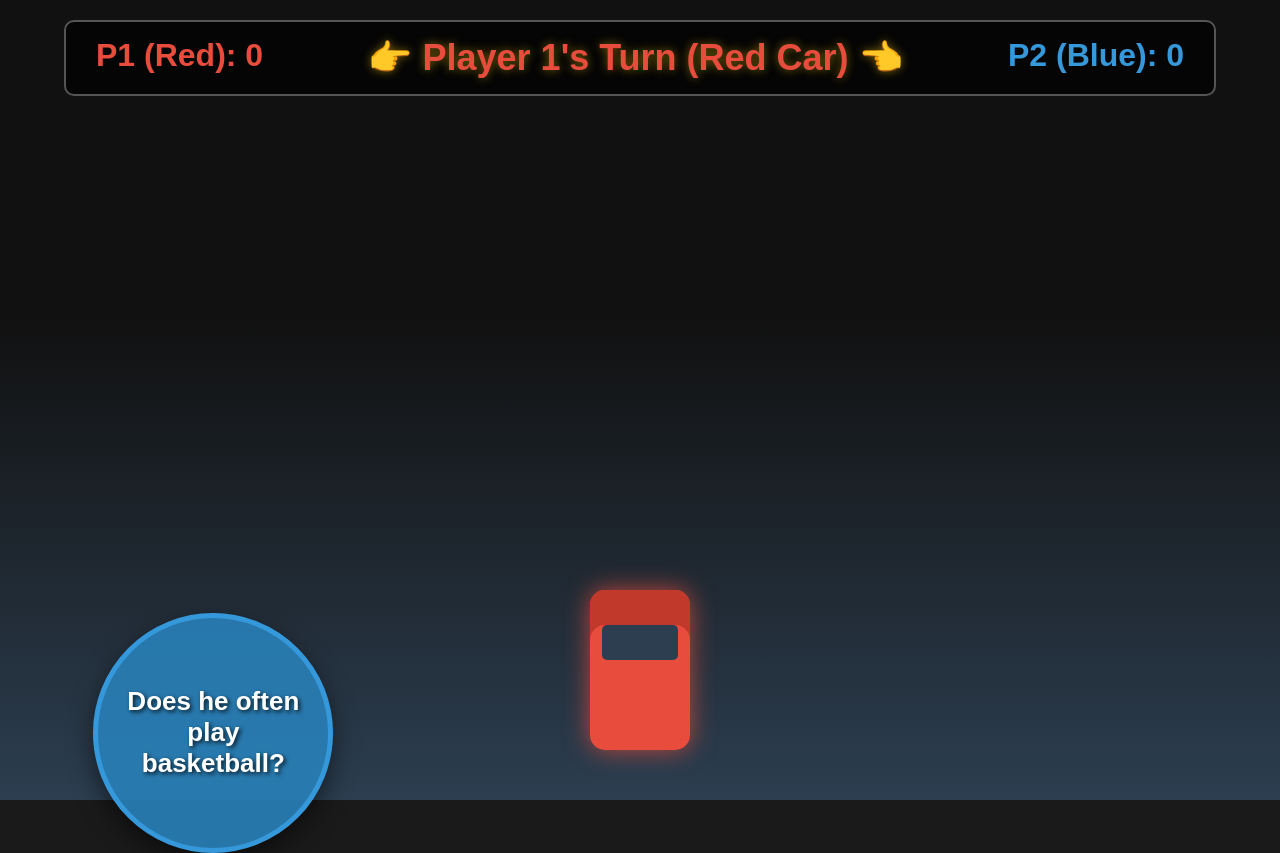
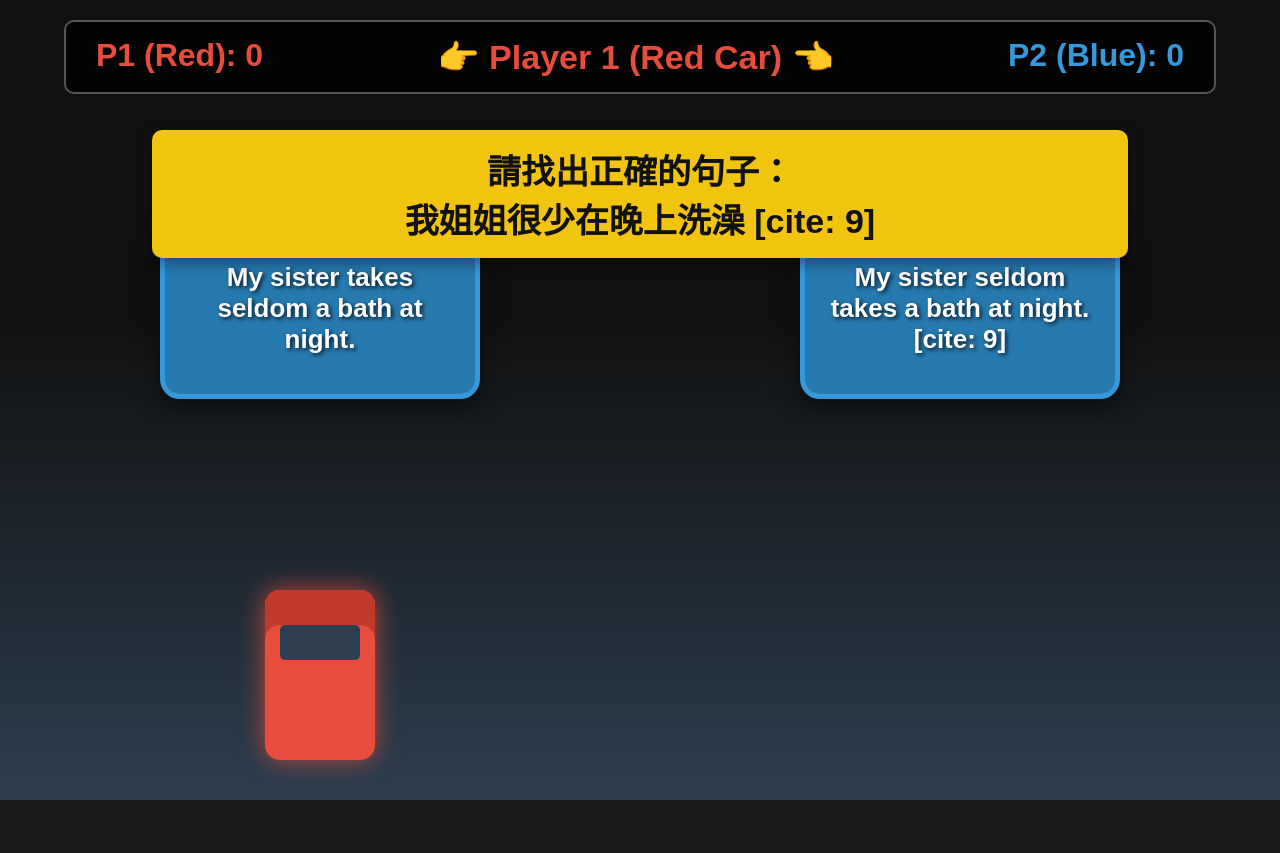
Before and after one commit to junglin0916/frequency-freeway, a plain HTML site: page index.html in a window 1280 px wide. After the commit the page ends 800 px from the top, so only its background shows below. Drawn offline with Linux system fonts and the light colour scheme.

Commit message:
Update index.html

```diff
--- a/index.html
+++ b/index.html
@@ -3,7 +3,7 @@
 <head>
     <meta charset="UTF-8">
     <meta name="viewport" content="width=device-width, initial-scale=1.0">
-    <title>Frequency Freeway - Classroom Edition</title>
+    <title>Frequency Freeway - Right Sentence Edition</title>
     <style>
         body {
             margin: 0;
@@ -20,7 +20,7 @@
             height: 100vh;
             background: linear-gradient(to bottom, #111 40%, #2c3e50 100%);
         }
-        /* Massive Road Lanes */
+        /* Two Lanes for Two Choices */
         .lane {
             position: absolute;
             top: 0;
@@ -29,45 +29,61 @@
             background: dashed #fff;
             opacity: 0.4;
         }
-        /* Large Projector-Ready Car */
+        /* Giant Car */
         #car {
             position: absolute;
-            bottom: 50px;
-            width: 100px;
-            height: 160px;
+            bottom: 40px;
+            width: 110px;
+            height: 170px;
             border-radius: 15px;
             box-shadow: 0 10px 20px rgba(0,0,0,0.5);
-            transition: left 0.2s ease-out, background-color 0.3s;
+            transition: left 0.15s ease-out, background-color 0.3s;
             z-index: 10;
         }
-        /* Windshield for the car */
         #car::before {
             content: '';
             position: absolute;
-            top: 35px; left: 12px; width: 76px; height: 35px;
+            top: 35px; left: 15px; width: 80px; height: 35px;
             background: #2c3e50; border-radius: 5px;
         }
-        /* Giant Bubble Text for Projector */
+        /* Giant Target Prompt Box */
+        #prompt-box {
+            position: absolute;
+            top: 130px;
+            left: 50%;
+            transform: translateX(-50%);
+            background: #f1c40f;
+            color: #111;
+            padding: 15px 40px;
+            font-size: 34px;
+            font-weight: bold;
+            border-radius: 10px;
+            box-shadow: 0 5px 15px rgba(0,0,0,0.4);
+            z-index: 20;
+            text-align: center;
+            width: 70%;
+        }
+        /* Giant Sentence Bubbles */
         .bubble {
             position: absolute;
-            width: 240px;
-            height: 240px;
-            background: rgba(41, 128, 185, 0.9);
+            width: 320px;
+            height: 180px;
+            background: rgba(41, 128, 185, 0.95);
             border: 5px solid #3498db;
-            border-radius: 50%;
+            border-radius: 20px;
             display: flex;
             align-items: center;
             justify-content: center;
             text-align: center;
-            padding: 20px;
+            padding: 15px;
             box-sizing: border-box;
-            font-size: 26px; /* Massive text size */
+            font-size: 26px;
             font-weight: bold;
             color: white;
             text-shadow: 2px 2px 4px rgba(0,0,0,0.8);
             box-shadow: 0 10px 25px rgba(0,0,0,0.5);
         }
-        /* Giant UI Header */
+        /* Header UI */
         #ui-header {
             position: absolute;
             top: 20px;
@@ -75,24 +91,16 @@
             right: 5%;
             display: flex;
             justify-content: space-between;
-            background: rgba(0,0,0,0.7);
+            background: rgba(0,0,0,0.85);
             padding: 15px 30px;
             border-radius: 10px;
             border: 2px solid #555;
-            z-index: 20;
+            z-index: 25;
         }
-        .score-box {
-            font-size: 32px;
-            font-weight: bold;
-        }
-        #turn-indicator {
-            font-size: 36px;
-            font-weight: bold;
-            color: #f1c40f;
-            text-align: center;
-            text-shadow: 0 0 10px rgba(241,196,15,0.5);
-        }
-        /* Giant Classroom Explanation Modal */
+        .score-box { font-size: 32px; font-weight: bold; }
+        #turn-indicator { font-size: 34px; font-weight: bold; text-align: center; }
+
+        /* Educational Feedback Modal */
         #feedback {
             position: absolute;
             top: 50%; left: 50%;
@@ -104,44 +112,35 @@
             text-align: center;
             display: none;
             z-index: 30;
-            width: 70%;
-            max-width: 800px;
+            width: 75%;
+            max-width: 850px;
             box-shadow: 0 0 50px rgba(0,0,0,0.8);
         }
-        #feedback h2 {
-            font-size: 50px;
-            margin-top: 0;
+        #feedback h2 { font-size: 55px; margin-top: 0; }
+        #feedback p { font-size: 32px; line-height: 1.6; margin: 30px 0; }
+        #feedback button {
+            background: #2ecc71; border: none; padding: 20px 60px;
+            color: white; font-size: 32px; font-weight: bold; border-radius: 10px; cursor: pointer;
         }
-        #feedback p {
-            font-size: 32px;
-            line-height: 1.5;
-            margin: 30px 0;
-        }
-        #feedback button {
-            background: #2ecc71; border: none; padding: 20px 50px;
-            color: white; font-size: 32px; font-weight: bold; border-radius: 10px; cursor: pointer;
-            box-shadow: 0 5px 10px rgba(0,0,0,0.3);
-        }
-        #feedback button:hover { background: #27ae60; }
     </style>
 </head>
 <body>
 
     <div id="game-container">
-        <div class="lane" style="left: 33.33%;"></div>
-        <div class="lane" style="left: 66.66%;"></div>
+        <div class="lane" style="left: 50%;"></div>
 
         <div id="ui-header">
             <div class="score-box" style="color: #e74c3c;">P1 (Red): <span id="p1-score">0</span></div>
-            <div id="turn-indicator">Player 1's Turn (Red Car)</div>
+            <div id="turn-indicator">Player 1's Turn</div>
             <div class="score-box" style="color: #3498db;">P2 (Blue): <span id="p2-score">0</span></div>
         </div>
 
+        <div id="prompt-box">Chinese Prompt Loading...</div>
         <div id="car"></div>
 
         <div id="feedback">
-            <h2 id="feedback-title">Correct!</h2>
-            <p id="feedback-text">Explanation goes here.</p>
+            <h2 id="feedback-title">Result</h2>
+            <p id="feedback-text">Explanation...</p>
             <button onclick="closeFeedback()">Next Turn ➔</button>
         </div>
     </div>
@@ -149,6 +148,7 @@
     <script>
         const container = document.getElementById('game-container');
         const car = document.getElementById('car');
+        const promptBox = document.getElementById('prompt-box');
         const p1ScoreDisplay = document.getElementById('p1-score');
         const p2ScoreDisplay = document.getElementById('p2-score');
         const turnIndicator = document.getElementById('turn-indicator');
@@ -158,154 +158,208 @@
 
         let p1Score = 0;
         let p2Score = 0;
-        let currentPlayer = 1; // 1 = Red, 2 = Blue
-        let carLane = 1; // 0: Left, 1: Middle, 2: Right
+        let currentPlayer = 1;
+        let carLane = 0; // 0: Left Lane, 1: Right Lane
         let gameActive = true;
-        let bubbleSpawnTimeout;
+        let currentRoundQuestion = null;
+        let activeBubbles = [];
 
-        // Worksheet Specific Questions Database
-        const questions = [
-            // Target structures ("I sometimes do" / Action Verbs)
-            { text: "Do you usually stay at home on Sunday?", isCorrect: true, exp: "Correct! 'Do you...' questions use the action verb helper in short answers: 'I sometimes do.'" },
-            { text: "Do you go bicycle riding on weekends?", isCorrect: true, exp: "Correct! For action items starting with 'Do you', the short answer is: 'I sometimes do.'" },
-            { text: "Do you usually do homework after school?", isCorrect: true, exp: "Correct! This uses an action verb loop. Short answer: 'I sometimes do.'" },
-            { text: "Does he often play basketball?", isCorrect: true, exp: "Correct! Even though it asks about 'he', it still matches our 'Do/Does' action verb goal! (Short answer: 'He sometimes does / I sometimes do' structure)." },
-            { text: "Do you sometimes walk to school?", isCorrect: true, exp: "Correct! It uses the action verb helper: 'I sometimes do.'" },
-
-            // Distractors ("To Be" structures - I sometimes am)
-            { text: "Are you usually late for school?", isCorrect: false, exp: "Incorrect! 'Are' is a form of 'To Be'. The correct short answer must be: 'I sometimes am.'" },
-            { text: "Is it usually rainy in summer?", isCorrect: false, exp: "Incorrect! This describes weather with 'Is'. The short answer must be: 'It usually is.'" },
-            { text: "Are you early to work?", isCorrect: false, exp: "Incorrect! This targets the 'To Be' verb 'Are'. The short answer should be: 'I sometimes am.'" },
-            { text: "Is your mother always busy?", isCorrect: false, exp: "Incorrect! This uses the 'To Be' structure. Short answer: 'She always is.'" }
+        // Direct questions and translation structures from the provided worksheet [cite: 4, 5, 6, 8, 10, 11, 12, 19, 21, 22]
+        const quizDatabase = [
+            {
+                chinese: "我上學從不遲到 [cite: 8]",
+                correct: "I am never late for school. [cite: 4, 22]",
+                wrong: "I never am late for school.",
+                exp: "Remember the grammar rule: be動詞 + 頻率副詞 (am never)."
+            },
+            {
+                chinese: "他們在早上總是變得很忙碌 ",
+                correct: "They are always busy in the morning. [cite: 4, 19]",
+                wrong: "They always are busy in the morning.",
+                exp: "Rule: be動詞 + 頻率副詞 (are always)."
+            },
+            {
+                chinese: "台灣夏天經常是下雨的 [cite: 5]",
+                correct: "It is usually rainy in summer. [cite: 5, 21]",
+                wrong: "It usually is rainy in summer.",
+                exp: "Rule: be動詞 + 頻率副詞 (is usually)."
+            },
+            {
+                chinese: "我經常吃蛋和牛奶當早餐 (加入usually) [cite: 10]",
+                correct: "I usually have eggs and milk for my breakfast. [cite: 10]",
+                wrong: "I have usually eggs and milk for my breakfast.",
+                exp: "Rule: 頻率副詞 + 一般動詞 (usually have)."
+            },
+            {
+                chinese: "Mandy上學常常遲到 (加入often) [cite: 12]",
+                correct: "Mandy is often late for school. [cite: 12]",
+                wrong: "Mandy often is late for school.",
+                exp: "Rule: be動詞 + 頻率副詞 (is often)."
+            },
+            {
+                chinese: "我姐姐很少在晚上洗澡 [cite: 9]",
+                correct: "My sister seldom takes a bath at night. [cite: 9]",
+                wrong: "My sister takes seldom a bath at night.",
+                exp: "Rule: 頻率副詞 + 一般動詞 (seldom takes)."
+            },
+            {
+                chinese: "重組：My mother / is / always / busy / in the morning / . [cite: 19]",
+                correct: "My mother is always busy in the morning. [cite: 19]",
+                wrong: "My mother always is busy in the morning.",
+                exp: "Correct word order: Subject + be + frequency adverb."
+            }
         ];
 
-        // Setup Car Theme based on Current Turn
-        function updateCarTheme() {
-            const laneWidth = window.innerWidth / 3;
-            car.style.left = (laneWidth * carLane + (laneWidth / 2) - 50) + 'px';
+        function updateCar() {
+            const screenWidth = window.innerWidth;
+            if (carLane === 0) {
+                car.style.left = (screenWidth * 0.25 - 55) + 'px';
+            } else {
+                car.style.left = (screenWidth * 0.75 - 55) + 'px';
+            }
 
             if (currentPlayer === 1) {
                 car.style.backgroundColor = '#e74c3c'; // Red Sports Car
                 car.style.boxShadow = '0 0 25px rgba(231, 76, 60, 0.8), inset 0 35px 0 #c0392b';
-                turnIndicator.innerText = "👉 Player 1's Turn (Red Car) 👈";
+                turnIndicator.innerText = "👉 Player 1 (Red Car) 👈";
                 turnIndicator.style.color = '#e74c3c';
             } else {
                 car.style.backgroundColor = '#3498db'; // Blue Sports Car
                 car.style.boxShadow = '0 0 25px rgba(52, 152, 219, 0.8), inset 0 35px 0 #2980b9';
-                turnIndicator.innerText = "👉 Player 2's Turn (Blue Car) 👈";
+                turnIndicator.innerText = "👉 Player 2 (Blue Car) 👈";
                 turnIndicator.style.color = '#3498db';
             }
         }
-        updateCarTheme();
-        window.addEventListener('resize', updateCarTheme);
+        updateCar();
+        window.addEventListener('resize', updateCar);
 
-        // Classroom Keyboard Controls (A/D or Arrows work instantly)
+        // Controls: Left Arrow/A goes Left lane, Right Arrow/D goes Right lane
         window.addEventListener('keydown', (e) => {
             if (!gameActive) return;
-            if ((e.key === 'ArrowLeft' || e.key === 'a' || e.key === 'A') && carLane > 0) {
-                carLane--;
-                updateCarTheme();
+            if (e.key === 'ArrowLeft' || e.key === 'a' || e.key === 'A') {
+                carLane = 0;
+                updateCar();
             }
-            if ((e.key === 'ArrowRight' || e.key === 'd' || e.key === 'D') && carLane < 2) {
-                carLane++;
-                updateCarTheme();
+            if (e.key === 'ArrowRight' || e.key === 'd' || e.key === 'D') {
+                carLane = 1;
+                updateCar();
             }
         });
 
-        // Spawn a Slow-Moving Bubble
-        function spawnBubble() {
+        function startRound() {
             if (!gameActive) return;
 
-            const bubble = document.createElement('div');
-            bubble.className = 'bubble';
+            // Clean out old bubbles if any exist
+            activeBubbles.forEach(b => b.element.remove());
+            activeBubbles = [];
 
-            // Grab a question randomly from the worksheet list
-            const q = questions[Math.floor(Math.random() * questions.length)];
-            bubble.innerText = q.text;
-            bubble.dataset.isCorrect = q.isCorrect;
-            bubble.dataset.exp = q.exp;
+            // Pick a random prompt from the worksheet database
+            currentRoundQuestion = quizDatabase[Math.floor(Math.random() * quizDatabase.length)];
+            promptBox.innerText = "請找出正確的句子：\n" + currentRoundQuestion.chinese;
 
-            const randomLane = Math.floor(Math.random() * 3);
-            const laneWidth = window.innerWidth / 3;
-            bubble.style.left = (laneWidth * randomLane + (laneWidth / 2) - 120) + 'px';
-            bubble.style.top = '-260px';
+            // Randomize lanes for correct vs wrong answers
+            const correctLane = Math.floor(Math.random() * 2);
+            const screenWidth = window.innerWidth;
 
-            container.appendChild(bubble);
+            // Create Correct Bubble
+            const bCorrect = document.createElement('div');
+            bCorrect.className = 'bubble';
+            bCorrect.innerText = currentRoundQuestion.correct;
+            bCorrect.style.left = (correctLane === 0 ? (screenWidth * 0.25 - 160) : (screenWidth * 0.75 - 160)) + 'px';
+            bCorrect.style.top = '-200px';
+            container.appendChild(bCorrect);
+            activeBubbles.push({ element: bCorrect, isCorrect: true, lane: correctLane });
 
-            let topPos = -260;
+            // Create Wrong Bubble
+            const bWrong = document.createElement('div');
+            bWrong.className = 'bubble';
+            bWrong.innerText = currentRoundQuestion.wrong;
+            bWrong.style.left = (correctLane === 0 ? (screenWidth * 0.75 - 160) : (screenWidth * 0.25 - 160)) + 'px';
+            bWrong.style.top = '-200px';
+            container.appendChild(bWrong);
+            activeBubbles.push({ element: bWrong, isCorrect: false, lane: (correctLane === 0 ? 1 : 0) });
+
+            // Animation Loop
+            let topPos = -200;
             const interval = setInterval(() => {
                 if (!gameActive) {
                     clearInterval(interval);
-                    bubble.remove();
                     return;
                 }
 
-                topPos += 2.5; // SLOWED SPEED: Reduced from 5 to 2.5 for easy projector tracking
-                bubble.style.top = topPos + 'px';
+                // ULTRA SLOW SPEED (1.20) for easy classroom tracking and reading aloud
+                topPos += 1.20;
+                bCorrect.style.top = topPos + 'px';
+                bWrong.style.top = topPos + 'px';
 
-                // Check collision boxes
+                // Check collisions when bubbles reach the car level
                 const carRect = car.getBoundingClientRect();
-                const bubbleRect = bubble.getBoundingClientRect();
 
-                if (
-                    bubbleRect.bottom >= carRect.top &&
-                    bubbleRect.top <= carRect.bottom &&
-                    bubbleRect.right >= carRect.left &&
-                    bubbleRect.left <= carRect.right
-                ) {
+                activeBubbles.forEach(bubble => {
+                    const bRect = bubble.element.getBoundingClientRect();
+
+                    // Collision check
+                    if (bRect.bottom >= carRect.top && bRect.top <= carRect.bottom && bubble.lane === carLane) {
+                        clearInterval(interval);
+                        processResult(bubble.isCorrect, "hit");
+                    }
+                });
+
+                // MISS checking: If bubbles pass the car without being caught
+                if (topPos > window.innerHeight - 100) {
                     clearInterval(interval);
-                    bubble.remove();
-                    triggerFeedback(q);
+                    processResult(false, "miss");
                 }
 
-                // Clean up if missed
-                if (topPos > window.innerHeight) {
-                    clearInterval(interval);
-                    bubble.remove();
-                    // If they dodge everything, spawn another one for the same player
-                    spawnBubble();
-                }
             }, 10);
         }
 
-        function triggerFeedback(q) {
+        function processResult(isCorrect, action) {
             gameActive = false;
             feedbackBox.style.display = 'block';
 
-            const isTrue = (q.isCorrect === true || q.isCorrect === "true");
-
-            if (isTrue) {
+            if (action === "hit" && isCorrect) {
+                // Caught the right sentence!
                 if (currentPlayer === 1) p1Score += 10; else p2Score += 10;
                 feedbackBox.style.borderColor = '#2ecc71';
-                feedbackTitle.innerText = "🎉 CORRECT!";
+                feedbackTitle.innerText = "🎉 正確 (CORRECT!)";
                 feedbackTitle.style.color = '#2ecc71';
-            } else {
+                feedbackText.innerHTML = "太棒了！你選到了正確的句子！<br><br>" + currentRoundQuestion.exp;
+            } else if (action === "hit" && !isCorrect) {
+                // Caught the wrong sentence!
+                if (currentPlayer === 1) p1Score = Math.max(0, p1Score - 5); else p2Score = Math.max(0, p2Score - 5);
                 feedbackBox.style.borderColor = '#e74c3c';
-                feedbackTitle.innerText = "❌ NOT QUITE!";
+                feedbackTitle.innerText = "❌ 答錯了 (WRONG SENTENCE!)";
                 feedbackTitle.style.color = '#e74c3c';
+                feedbackText.innerHTML = "撞到錯誤的句子囉！扣 5 分！<br><br>" + currentRoundQuestion.exp;
+            } else if (action === "miss") {
+                // Let the correct sentence slip away!
+                if (currentPlayer === 1) p1Score = Math.max(0, p1Score - 5); else p2Score = Math.max(0, p2Score - 5);
+                feedbackBox.style.borderColor = '#f39c12';
+                feedbackTitle.innerText = "😮 漏掉了 (MISSED IT!)";
+                feedbackTitle.style.color = '#f39c12';
+                feedbackText.innerHTML = "你沒有接住正確的句子！扣 5 分！<br>正確答案是：<br><b>" + currentRoundQuestion.correct + "</b>";
             }
 
-            // Render scoreboard updates
             p1ScoreDisplay.innerText = p1Score;
             p2ScoreDisplay.innerText = p2Score;
-            feedbackText.innerText = q.exp;
         }
 
         function closeFeedback() {
             feedbackBox.style.display = 'none';
+            activeBubbles.forEach(b => b.element.remove());
+            activeBubbles = [];
 
             // Switch Player Turn
             currentPlayer = currentPlayer === 1 ? 2 : 1;
-            carLane = 1; // Reset car to middle lane
-            updateCarTheme();
+            updateCar();
 
             gameActive = true;
-            // Delay the next spawn slightly so the player can prepare
-            setTimeout(spawnBubble, 1000);
+            setTimeout(startRound, 1000);
         }
 
-        // Start initial spawn sequence
-        setTimeout(spawnBubble, 1500);
+        // Initialize first round
+        setTimeout(startRound, 1500);
     </script>
 </body>
 </html>
```
